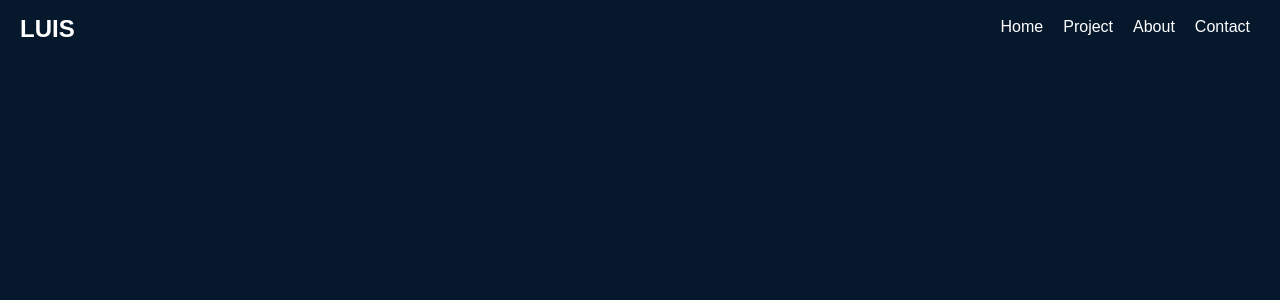
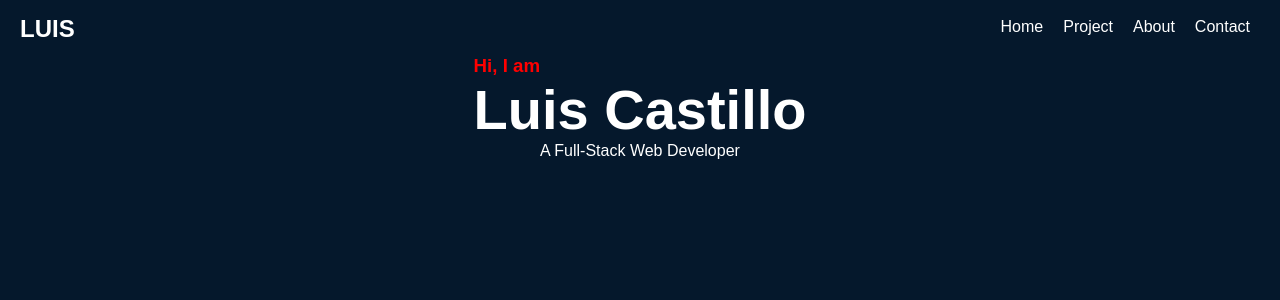
Before and after one commit to LuisCastilloKC/luis-castillo-portfolio, a React (Create React App) app: page / in a window 1280 px wide. Shown: the top 300 px of the page. Built offline with nearby package versions, Linux system fonts and the light colour scheme.

Commit message:
add Home content and style

```diff
--- a/src/App.js
+++ b/src/App.js
@@ -13,10 +13,12 @@ const App = () => {
         <Navbar />
             <Routes>
                 <Route path="/" element={<Home />} />
-                <Route path="/projects" element={<Projects />} />
+                <Route path="/#projects" element={<Projects />} />
                 <Route path="/about" element={<About />} />
                 <Route path="/contact" element={<Contact />} />
             </Routes>
+            {/* <About />
+            <Projects /> */}
         </div>
     );
 };
--- a/src/components/Navbar/MenuHanburger.jsx
+++ b/src/components/Navbar/MenuHanburger.jsx
@@ -18,7 +18,7 @@ const StyledMenuHanburger = styled.div`
   div {
     width: 2rem;
     height: 0.25rem;
-    background-color: ${({ open }) => open ? '#ccc' : '#333'};
+    background-color: ${({ open }) => open ? '#ccc' : '#fff'};
     border-radius: 10px;
     transform-origin: 1px;
     transition: all 0.3s linear;
--- a/src/components/Navbar/RightNav.jsx
+++ b/src/components/Navbar/RightNav.jsx
@@ -1,5 +1,4 @@
 import React from 'react';
-import { Link } from 'react-router-dom'
 import { LinkStyled } from '../../styles/Nav'
 import styled from 'styled-components'
 
--- a/src/pages/Home.jsx
+++ b/src/pages/Home.jsx
@@ -1,15 +1,15 @@
 import React from 'react';
+import { HomeContainerStyled } from '../styles/Container';
 
 const Home = () => {
     return(
-        <div className="home-container">
+        <HomeContainerStyled>
               <div>
-                {/* <h4>Hello</h4>
-                <h4>I'm</h4>
+                <h3>Hi, I am</h3>
                 <h1>Luis Castillo</h1>
-                <p>A Full-Stack Web Developer</p>  */}
+                <p>A Full-Stack Web Developer</p>
             </div>
-        </div>
+        </HomeContainerStyled>
     );
 };
 
--- /dev/null
+++ b/src/styles/Container.js
@@ -0,0 +1,21 @@
+import styled from 'styled-components'
+
+export const HomeContainerStyled = styled.div`
+    display: flex;
+    justify-content: center;
+
+    h1 {
+        color: #ffffff;
+        font-size: 3.5em;
+    }
+
+    h3 {
+         color: red;
+    }
+
+    p {
+        color: #ffffff;
+        text-align: center;
+    }
+
+`;
```
